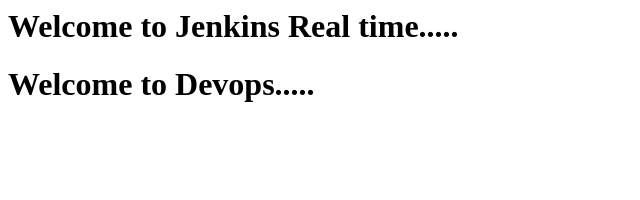
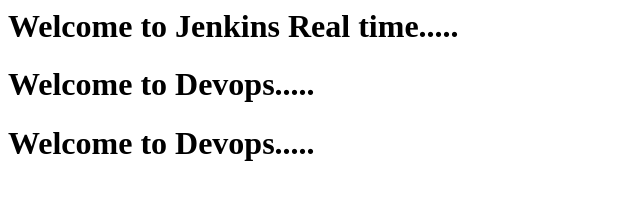
Before and after one commit to markondareddy/javawebapp, a plain HTML site: page index.html in a window 1280 px wide. Shown: the whole page, without its empty margins (0-640 px from the left). Drawn offline with Linux system fonts and the light colour scheme.

Commit message:
Update index.html

```diff
--- a/index.html
+++ b/index.html
@@ -1,3 +1,6 @@
+
 <h1> Welcome to Jenkins Real time.....</h1>
 
 <h1> Welcome to Devops.....</h1>
+
+<h1> Welcome to Devops.....</h1>
```
